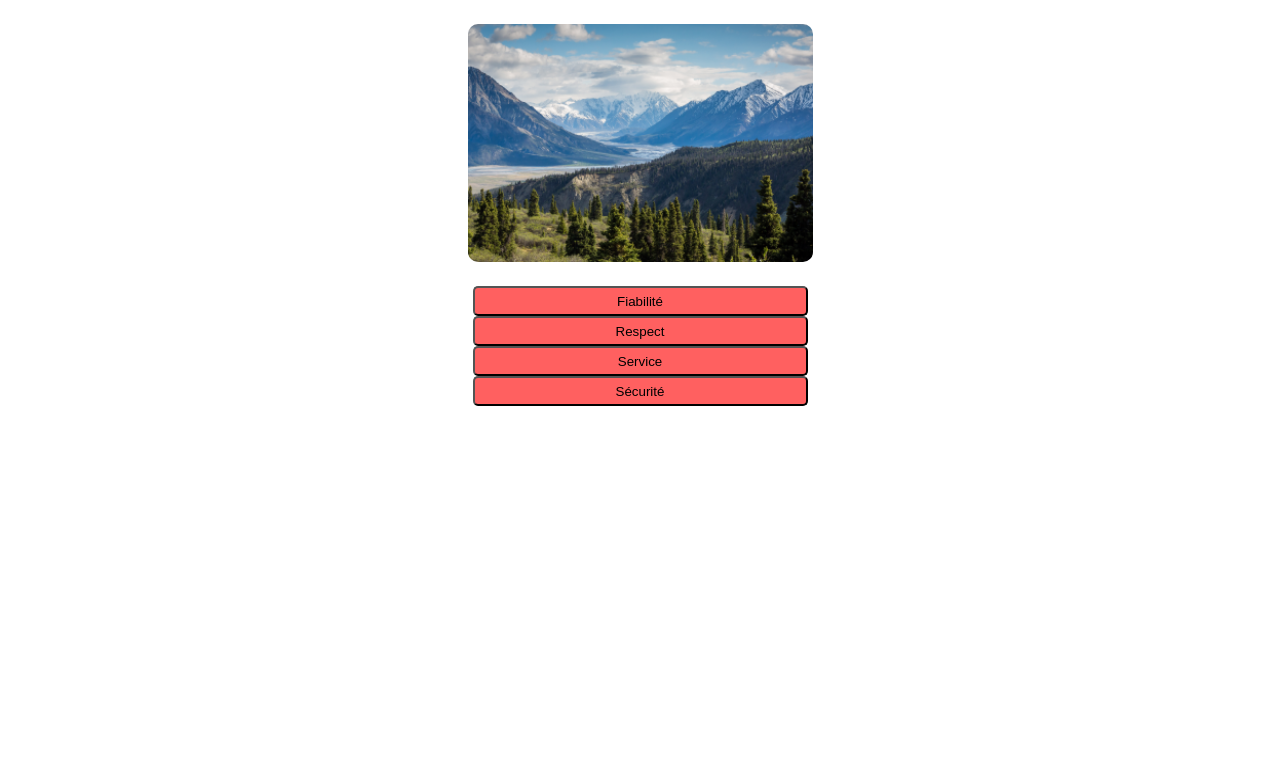
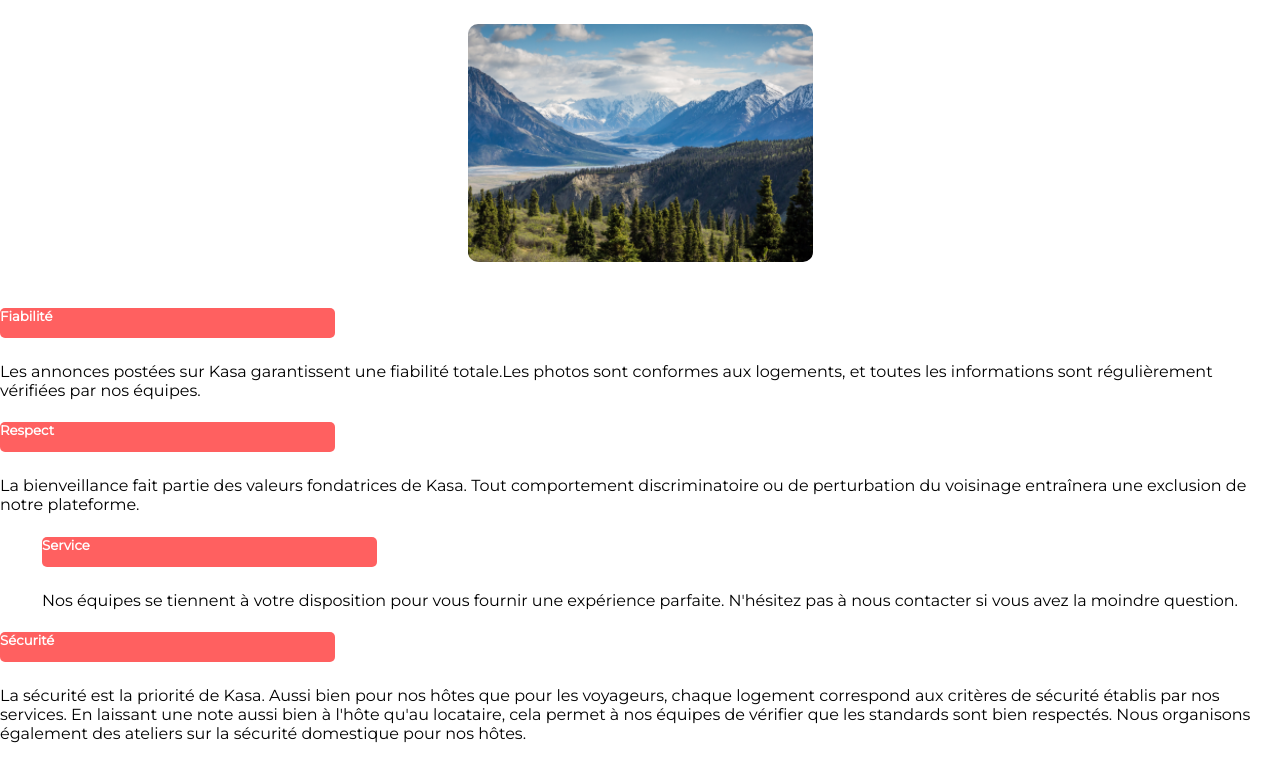
Before and after one commit to 4lb4t0R/P7-KASA, a React (Create React App) app: page / in a window 1280 px wide. Shown: the top 782 px of the page. Built offline with nearby package versions, Linux system fonts and the light colour scheme.

Commit message:
Antho oskour

```diff
--- a/src/components/About.jsx
+++ b/src/components/About.jsx
@@ -1,59 +1,32 @@
 import style from "../styles/About.module.css";
 import fond from "../assets/about.png";
-import React, { useState } from "react";
+import data from "../datas/about";
+import { useState } from "react";
 
 function About() {
-  const [isOpen, setIsOpen] = useState(false);
+  const [selected, setSelected] = useState(null);
+  const trigger = (i) => {
+    if (selected === i) {
+      return setSelected(null);
+    }
+
+    setSelected(i);
+  };
+
   return (
     <section className={style.propreté}>
       <img src={fond} className={style.fond} alt="forêt apaisante" />
 
-      <button className={style.déroulant} onClick={() => setIsOpen(!isOpen)}>
-        Fiabilité
-      </button>
-      {isOpen && (
-        <p className={style.descriptif}>
-          Les annonces postées sur Kasa garantissent une fiabilité totale. Les
-          photos sont conformes aux logements, et toutes les informations sont
-          régulièrement vérifiées par nos équipes.
-        </p>
-      )}
-
-      <button className={style.déroulant} onClick={() => setIsOpen(!isOpen)}>
-        Respect
-      </button>
-      {isOpen && (
-        <p className={style.descriptif}>
-          La bienveillance fait partie des valeurs fondatrices de Kasa. Tout
-          comportement discriminatoire ou de perturbation du voisinage
-          entraînera une exclusion de notre plateforme.
-        </p>
-      )}
-
-      <button className={style.déroulant} onClick={() => setIsOpen(!isOpen)}>
-        Service
-      </button>
-      {isOpen && (
-        <p className={style.descriptif}>
-          Nos équipes se tiennent à votre disposition pour vous fournir une
-          expérience parfaite. N'hésitez pas à nous contacter si vous avez la
-          moindre question.
-        </p>
-      )}
-
-      <button className={style.déroulant} onClick={() => setIsOpen(!isOpen)}>
-        Sécurité
-      </button>
-      {isOpen && (
-        <p className={style.descriptif}>
-          La sécurité est la priorité de Kasa. Aussi bien pour nos hôtes que
-          pour les voyageurs, chaque logement correspond aux critères de
-          sécurité établis par nos services. En laissant une note aussi bien à
-          l'hôte qu'au locataire, cela permet à nos équipes de vérifier que les
-          standards sont bien respectés. Nous organisons également des ateliers
-          sur la sécurité domestique pour nos hôtes.
-        </p>
-      )}
+      {data.map((item, i) => (
+        <div>
+          <div className={style.déroulant} onClick={() => trigger(i)}>
+            <h5>{item.catégorie}</h5>
+          </div>
+          <div className={selected === i ? "descriptif tada" : "descriptif"}>
+            {item.descriptif}
+          </div>
+        </div>
+      ))}
     </section>
   );
 }
--- /dev/null
+++ b/src/datas/about.js
@@ -0,0 +1,24 @@
+const data = [
+  {
+    catégorie: "Fiabilité",
+    descriptif:
+      "Les annonces postées sur Kasa garantissent une fiabilité totale.Les photos sont conformes aux logements, et toutes les informations sont régulièrement vérifiées  par nos équipes.",
+  },
+  {
+    catégorie: "Respect",
+    descriptif:
+      "La bienveillance fait partie des valeurs fondatrices de Kasa. Tout comportement discriminatoire ou de perturbation du voisinage entraînera une exclusion de notre plateforme.",
+  },
+  {
+    catégorie: "Service",
+    descriptif:
+      "Nos équipes se tiennent à votre disposition pour vous fournir une expérience parfaite. N'hésitez pas à nous contacter si vous avez la moindre question.",
+  },
+  {
+    catégorie: "Sécurité",
+    descriptif:
+      "La sécurité est la priorité de Kasa. Aussi bien pour nos hôtes que pour les voyageurs, chaque logement correspond aux critères de sécurité établis par nos services. En laissant une note aussi bien à l'hôte qu'au locataire, cela permet à nos équipes de vérifier que les standards sont bien respectés. Nous organisons également des ateliers sur la sécurité domestique pour nos hôtes.",
+  },
+];
+
+export default data;
--- a/src/styles/About.module.css
+++ b/src/styles/About.module.css
@@ -14,6 +14,13 @@
 }
 
 .déroulant {
+  width: 340px;
+  font-family: "Montserrat";
+  color: white;
+  text-align: center;
+  font-weight: 500;
+  text-align: left;
+  margin-bottom: 1.5rem;
   width: 335px;
   height: 30px;
   left: calc(50% - 335px / 2);
@@ -23,6 +30,10 @@
 }
 
 .descriptif {
+  max-height: 0;
+  overflow: hidden;
+  transition: all 0.5s cubic-bezier(0, 1, 1, 0);
+  width: 335px;
   background: #f7f7f7;
   border-radius: 5px;
   font-family: "Montserrat";
@@ -32,3 +43,9 @@
   /* or 34px */
   color: #ff6060;
 }
+
+.descriptif .tada {
+  height: auto;
+  max-height: 9999px;
+  transition: all 0.5s cubic-bezier(0, 1, 1, 0);
+}
```
